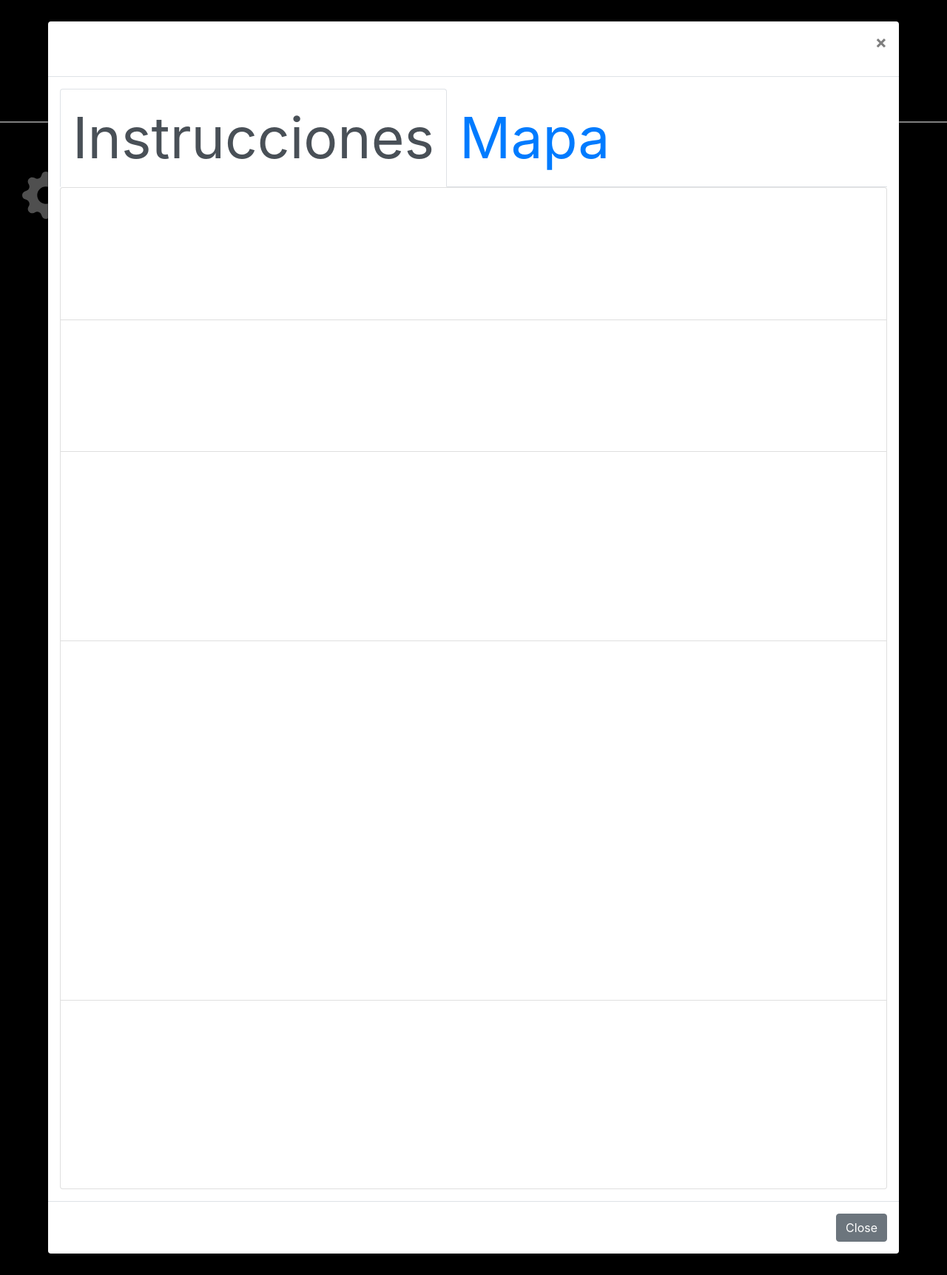
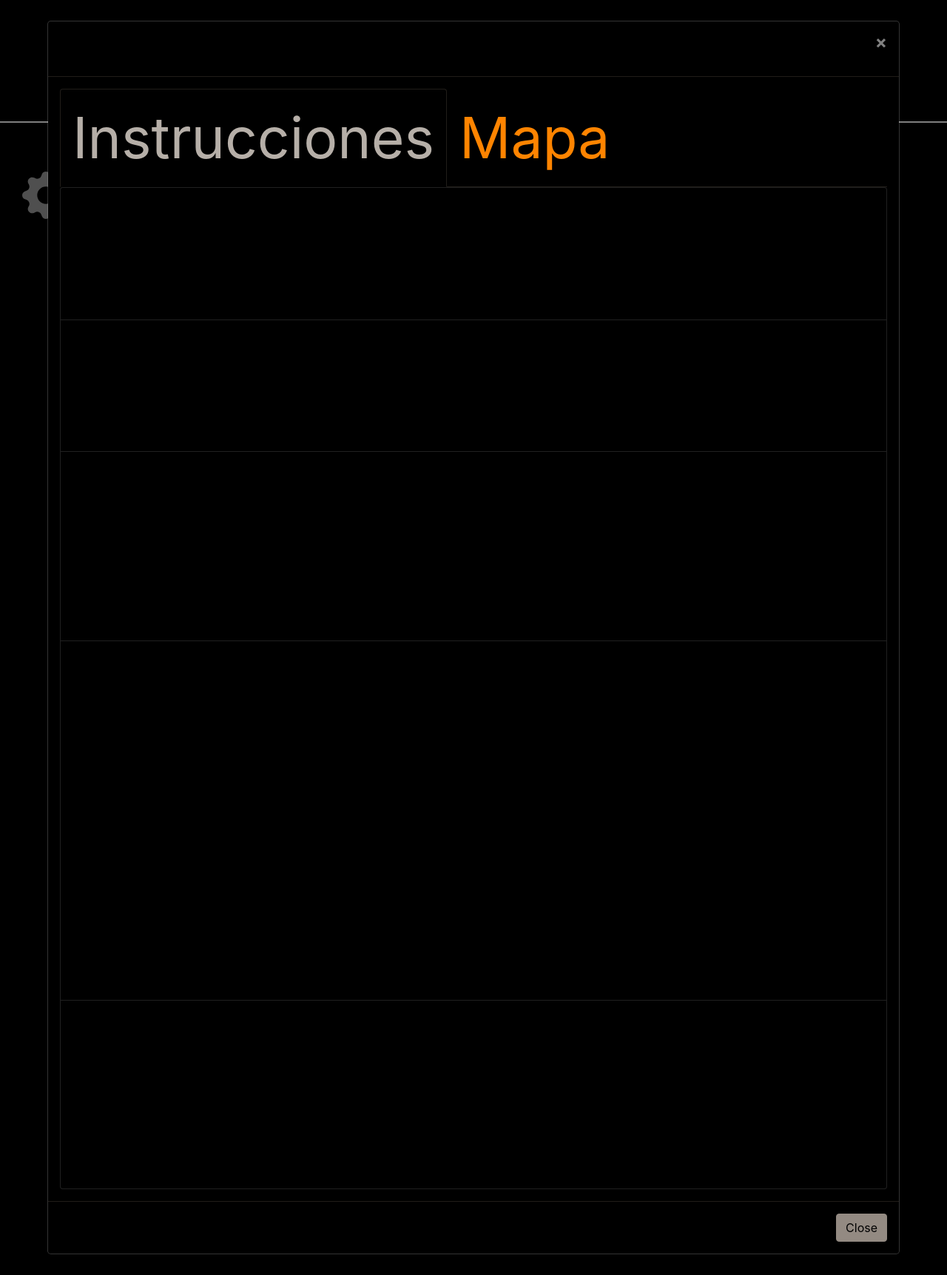
Before and after one commit to Lingsita/mrrobot-scavenger-hunt, a Django app: page /not_found in a window 1280 px wide, after a click on "Recursos". Shown: the whole page at 74% size. Run offline with Django 3.2, Linux system fonts and the light colour scheme.

Commit message:
Dark background for resources modal

```diff
--- a/templates/base.html
+++ b/templates/base.html
@@ -102,6 +102,9 @@
   }
   .story .desc {
     font-size: 5vw;
+  }
+  #exampleModalLong {
+    filter: invert(100%);
   }
 </style>
 <body class="" style="background-color: black; color: white;">
```
